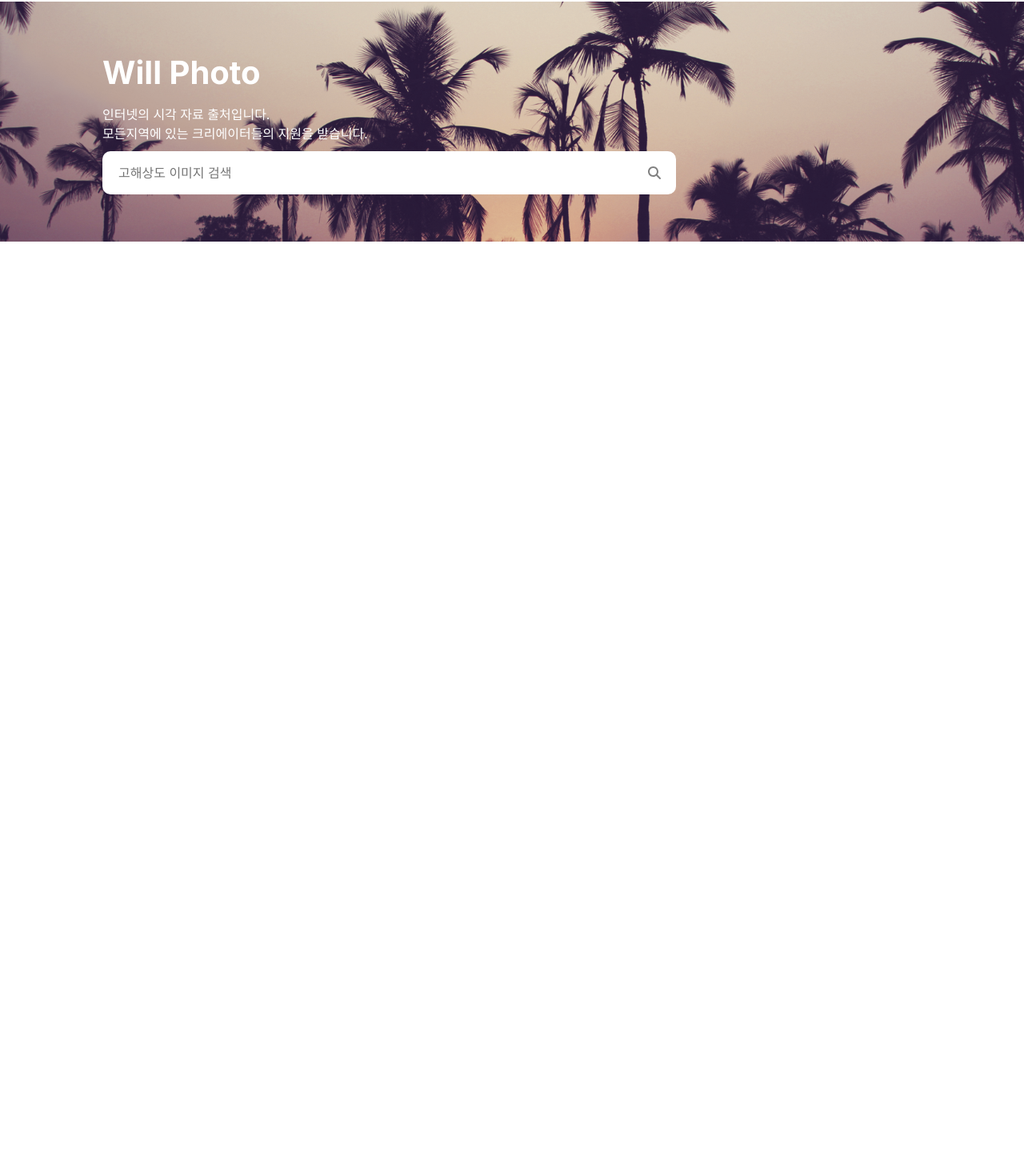
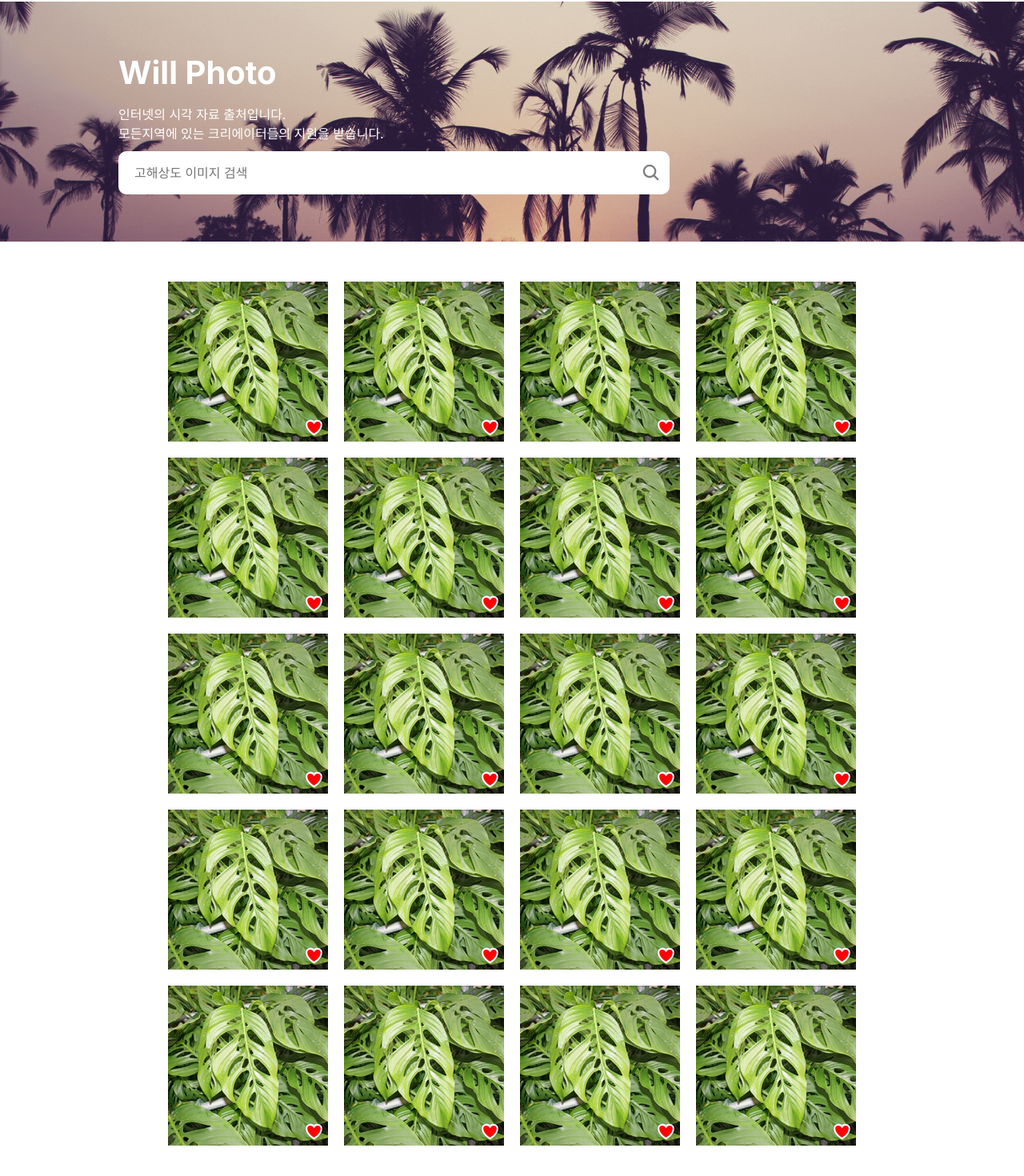
Before and after one commit to datoybi/picture-booth, a Next.js app: page / in a window 1280 px wide. Shown: the part 92-1562 px from the top of the page at 80% size. Before the commit the page ends 800 px from the top, so only its background shows below. Built offline with nearby package versions, Linux system fonts and the light colour scheme.

Commit message:
:gift: Feat: 메인 사진 리스트 및 페이지네이션 구현

```diff
--- a/src/app/layout.tsx
+++ b/src/app/layout.tsx
@@ -4,9 +4,9 @@ import "@/app/globals.css";
 
 const inter = Inter({ subsets: ["latin"] });
 
-import { config } from "@fortawesome/fontawesome-svg-core";
-import "@fortawesome/fontawesome-svg-core/styles.css";
-config.autoAddCss = false;
+// import { config } from "@fortawesome/fontawesome-svg-core";
+// import "@fortawesome/fontawesome-svg-core/styles.css";
+// config.autoAddCss = false;
 
 export default function RootLayout({ children }: { children: React.ReactNode }) {
   return (
--- a/src/app/page.module.css
+++ b/src/app/page.module.css
@@ -48,7 +48,7 @@
 
 .search {
   /* border: 1px solid blue; */
-  height: 200px;
+  /* height: 200px; */
   /* 바꾸기 */
   width: 1024px;
   display: flex;
@@ -56,6 +56,7 @@
   gap: 10px;
   justify-content: center;
   color: #fff;
+  padding: 20px;
 }
 
 .title {
@@ -74,6 +75,67 @@
 
 .searchIcon {
   color: gray;
+  width: 23px;
+  height: 23px;
   position: relative;
   left: -35px;
+  top: 5px;
+  stroke-width: 2.5px;
 }
+
+.photoList {
+  margin-top: 50px;
+  display: grid;
+  grid-template-columns: 1fr 1fr 1fr 1fr;
+  grid-template-rows: 1fr;
+  gap: 20px;
+}
+@media (max-width: 860px) {
+  .photoList {
+    grid-template-columns: 1fr 1fr 1fr;
+  }
+}
+
+@media (max-width: 650px) {
+  .photoList {
+    grid-template-columns: 1fr 1fr;
+  }
+}
+@media (max-width: 422px) {
+  .photoList {
+    grid-template-columns: 1fr;
+  }
+}
+
+.photoItem {
+  /* border: 1px solid black; */
+  width: 200px;
+  height: 200px;
+  position: relative;
+}
+
+.photoItem > img {
+  position: absolute;
+  top: 0;
+  left: 0;
+  width: 100%;
+  height: 100%;
+}
+
+.likeButton {
+  position: absolute;
+  bottom: 5px;
+  right: 5px;
+  width: 25px;
+  height: 25px;
+  stroke-width: 2px;
+  stroke: #fff;
+  fill: red;
+}
+
+.pagingWrapper {
+  border: 1px solid;
+  height: 50px;
+  margin-top: 50px;
+  margin-bottom: 100px;
+}
--- a/src/app/page.tsx
+++ b/src/app/page.tsx
@@ -2,14 +2,36 @@
 
 import Header from "@/app/ui/common/header";
 import styles from "@/app/page.module.css";
-import { faSearch } from "@fortawesome/free-solid-svg-icons";
-import { FontAwesomeIcon } from "@fortawesome/react-fontawesome";
+import { HeartIcon, MagnifyingGlassIcon } from "@heroicons/react/24/outline";
+import Image from "next/image";
+import Pagination from "./ui/common/pagination";
+import usePagination from "./ui/common/usePagination";
+import clsx from "clsx";
+
+const PAGINATION = {
+  pageRange: 5,
+  btnRange: 5,
+};
 
 export default function Page() {
   const handleSubmit = (e: any) => {
     e.preventDefault();
     console.log("submit");
   };
+
+  const { page, currentList, setPage, totalPost } = usePagination({
+    pageRange: PAGINATION.pageRange,
+    list: [],
+  });
+
+  const elements = Array(20).fill(
+    <li className={styles.photoItem}>
+      <Image src="/images/sample.webp" width={99} height={30} alt="lmg" />
+      <button>
+        <HeartIcon className={styles.likeButton} />
+      </button>
+    </li>
+  );
 
   return (
     <div className={styles.container}>
@@ -42,9 +64,25 @@ export default function Page() {
             <form onSubmit={handleSubmit}>
               <input type="input" className={styles.input} placeholder="고해상도 이미지 검색" />
               <button type="submit">
-                <FontAwesomeIcon icon={faSearch} className={styles.searchIcon} />
+                <MagnifyingGlassIcon className={styles.searchIcon} />
               </button>
             </form>
+          </div>
+        </section>
+
+        <section>
+          <div className={styles.container}>
+            <ul className={styles.photoList}>{elements}</ul>
+          </div>
+
+          <div className={clsx(styles.container, styles.pagingWrapper)}>
+            <Pagination
+              page={page}
+              setPage={setPage}
+              totalPost={totalPost}
+              btnRange={PAGINATION.btnRange}
+              pageRange={PAGINATION.pageRange}
+            />
           </div>
         </section>
       </main>
--- a/src/app/ui/common/header.module.css
+++ b/src/app/ui/common/header.module.css
@@ -20,6 +20,9 @@
   font-weight: 600;
   border-radius: 10px;
   cursor: pointer;
+  display: flex;
+  align-items: center;
+  gap: 5px;
 }
 
 .fill {
@@ -43,3 +46,10 @@
   float: right;
   display: block;
 }
+
+.heartIcon {
+  width: 18px;
+  height: 18px;
+  display: inline-block;
+  stroke-width: 2.5px;
+}
--- a/src/app/ui/common/header.tsx
+++ b/src/app/ui/common/header.tsx
@@ -1,8 +1,7 @@
 import Image from "next/image";
 import clsx from "clsx";
 import Link from "next/link";
-import { FontAwesomeIcon } from "@fortawesome/react-fontawesome";
-import { faHeart } from "@fortawesome/free-regular-svg-icons";
+import { HeartIcon } from "@heroicons/react/24/outline";
 import styles from "@/app/ui/common/header.module.css";
 
 const Header = () => {
@@ -15,7 +14,7 @@ const Header = () => {
       <div className={styles.buttonWrapper}>
         <button className={clsx(styles.button, styles.fill)}>사진 제출</button>
         <button className={clsx(styles.button, styles.outline)}>
-          북마크 <FontAwesomeIcon icon={faHeart} />
+          북마크 <HeartIcon className={styles.heartIcon} />
         </button>
 
         <div className={styles.userWrapper}>
--- /dev/null
+++ b/src/app/ui/common/pagination.module.css
@@ -0,0 +1,32 @@
+.nav {
+  display: flex;
+  justify-content: center;
+  gap: 5px;
+}
+
+.button {
+  padding: 5px 12px;
+  border-radius: 6px;
+}
+
+.button:active {
+  background-color: #eaeaea;
+}
+
+.chevronIcon {
+  width: 18px;
+  height: 18px;
+  color: black; /* TODO: 색바꾸기*/
+  stroke-width: 2.5px;
+}
+
+/* .button:disable > svg {
+  color: red;
+} */
+
+.disabled {
+  cursor: default;
+}
+.disabled > svg {
+  color: rgba(0, 0, 0, 0.3);
+}
--- /dev/null
+++ b/src/app/ui/common/pagination.tsx
@@ -0,0 +1,71 @@
+import styles from "@/app/ui/common/pagination.module.css";
+import clsx from "clsx";
+import { ChevronRightIcon, ChevronLeftIcon } from "@heroicons/react/24/outline";
+
+type Pagination = {
+  page: number;
+  setPage: React.Dispatch<React.SetStateAction<number>>;
+  totalPost: number;
+  btnRange: number;
+  pageRange: number;
+};
+
+const Pagination = ({ page, setPage, totalPost, pageRange, btnRange }: Pagination) => {
+  const currentSet = Math.ceil(page / btnRange); // 현재 버튼 세트 번호
+  const startPage = (currentSet - 1) * btnRange + 1; // 현재 버튼의 시작 페이지 번호
+  const endPage = startPage + btnRange - 1; // 현재 버튼의 끝 페이지 번호
+  const totalPage = Math.ceil(totalPost / pageRange); // 총 게시글 세트 수
+  const totalSet = Math.ceil(totalPage / btnRange); // 전체 버튼 세트 수
+
+  // const firstButton = currentSet > 1 && (
+  //   <button className={styles.button} onClick={() => setPage(1)}>
+  //     &lt;&lt;
+  //   </button>
+  // );
+
+  const lastButton = totalSet > currentSet && (
+    <button className={styles.button} onClick={() => setPage(totalPage)}>
+      {totalPage}
+    </button>
+  );
+
+  const nextButton = totalSet > currentSet && (
+    <button className={clsx(styles.moveButton, styles.button)} onClick={() => setPage(endPage + 1)}>
+      <ChevronRightIcon className={styles.chevronIcon} />
+    </button>
+  );
+
+  const prevButton = (
+    <button
+      className={clsx(styles.moveButton, styles.button, { [styles.disabled]: currentSet <= 1 })}
+      onClick={() => setPage(startPage - 1)}
+      disabled={currentSet <= 1}
+    >
+      <ChevronLeftIcon className={styles.chevronIcon} />
+    </button>
+  );
+
+  const numberButtons = Array(btnRange)
+    .fill(startPage)
+    .map((_, i) => {
+      if (startPage + i > totalPage) return;
+      return (
+        <button className={clsx(styles.button, styles.pageNumber)} key={i} onClick={() => setPage(startPage + i)}>
+          {startPage + i}
+        </button>
+      );
+    });
+
+  return (
+    <nav className={styles.nav}>
+      {/* {firstButton} */}
+      {prevButton}
+      {numberButtons}
+      {totalSet > currentSet && "..."}
+      {lastButton}
+      {nextButton}
+    </nav>
+  );
+};
+
+export default Pagination;
--- /dev/null
+++ b/src/app/ui/common/usePagination.ts
@@ -0,0 +1,15 @@
+import { useState } from "react";
+
+const usePagination = ({ pageRange, list }: { pageRange: number; list: any[] }) => {
+  const [page, setPage] = useState(1); // 현재 페이지
+
+  const startPost = (page - 1) * pageRange + 1; // 시작 게시물 번호
+  const endPost = startPost + pageRange - 1; // 끝 게시물 번호
+  const currentList = list?.slice(startPost - 1, endPost) || []; // 현제 보여줄 게시물들
+  // const totalPost = list?.length || 0; // 총 게시물 수
+  const totalPost = 100; // TODO: 수정하기
+
+  return { currentList, setPage, page, totalPost };
+};
+
+export default usePagination;
```
Also changed, not shown: package.json (+3 -6 lines), public/images/sample.webp (added), 1 other file (tests, documents, lock files or other folders).
